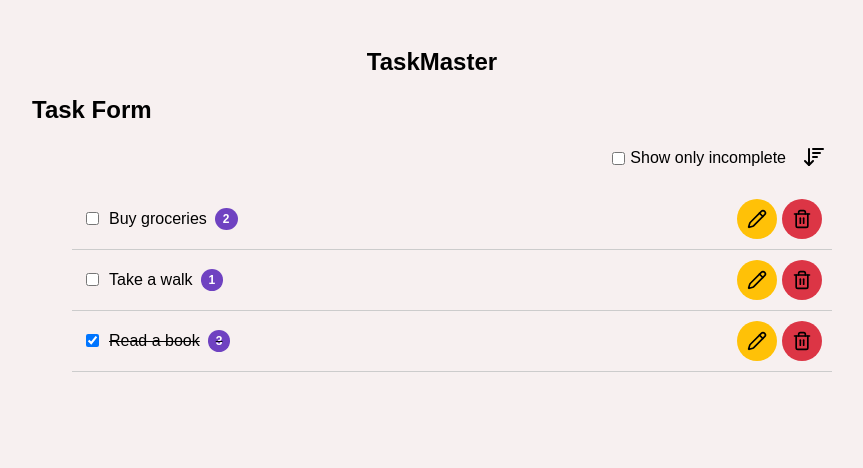
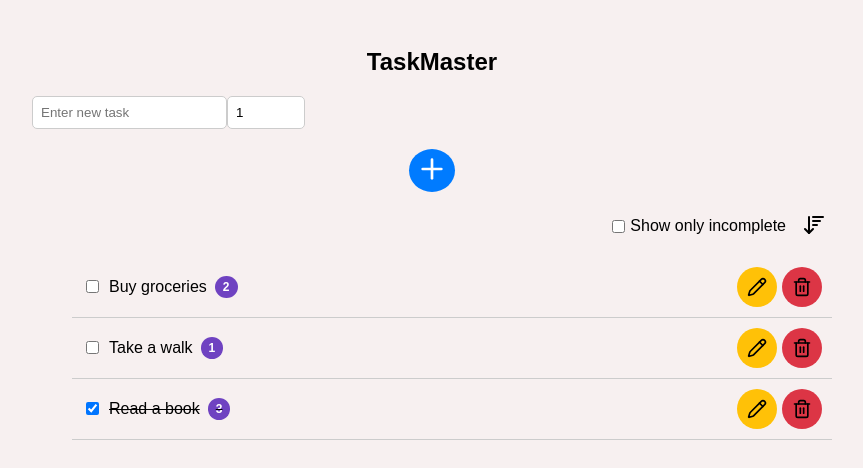
Before and after one commit to GlynWDavies-2022/task-master, a React (Vite) app: page / in a window 1280 px wide. Shown: the top 468 px of the page, without its empty margins (208-1071 px from the left). Built offline with nearby package versions, Linux system fonts and the light colour scheme.

Commit message:
Completed TaskForm component.

```diff
--- a/src/App.jsx
+++ b/src/App.jsx
@@ -30,6 +30,11 @@ function App() {
 
     const [showOnlyIncomplete, setShowOnlyIncomplete] = useState(false);
 
+    const addTask = (newTask) => {
+        const updatedTasks = [...tasks, newTask];
+        setTasks(updatedTasks);
+    };
+
     const sortTasks = () => {
         const sortedTasks = [...tasks].sort((a, b) => a.priority - b.priority);
         setTasks(sortedTasks);
@@ -44,7 +49,7 @@ function App() {
                 padding: '20px',
             }}>
             <h2 style={{ textAlign: 'center' }}>TaskMaster</h2>
-            <TaskForm />
+            <TaskForm addTask={addTask} />
             <TaskControls
                 showOnlyIncomplete={showOnlyIncomplete}
                 setShowOnlyIncomplete={setShowOnlyIncomplete}
--- a/src/components/TaskForm.jsx
+++ b/src/components/TaskForm.jsx
@@ -1,8 +1,71 @@
-const TaskForm = () => {
+import { useState } from 'react';
+
+import { Plus } from 'lucide-react';
+
+const TaskForm = ({ addTask }) => {
+    const [newTask, setNewTask] = useState('');
+    const [newPriority, setNewPriority] = useState(1);
+
+    const inputStyle = {
+        border: '1px solid #ccc',
+        borderRadius: '5px',
+        padding: '8px',
+    };
+
+    const handleSubmit = () => {
+        // Check that the input isn't just whitespace
+        if (newTask.trim()) {
+            // Call the addTask function we got from App
+            // Pass a new task object to it
+            addTask({
+                id: Date.now(),
+                text: newTask,
+                priority: newPriority,
+                done: false,
+            });
+            // Clear the input fields after submission
+            setNewTask('');
+            setNewPriority(1);
+        }
+    };
+
     return (
-        <div>
-            <h2>Task Form</h2>
-        </div>
+        <>
+            <div>
+                <div style={{ display: 'flex', gap: '10px' }}>
+                    <div>
+                        <input
+                            type='text'
+                            placeholder='Enter new task'
+                            value={newTask}
+                            onChange={(e) => setNewTask(e.target.value)}
+                            style={{ ...inputStyle, flexGrow: 1 }}
+                        />
+                        <input
+                            type='number'
+                            min='1'
+                            value={newPriority}
+                            onChange={(e) => setNewPriority(Number(e.target.value))}
+                            style={{ ...inputStyle, width: '3.75rem' }}
+                        />
+                    </div>
+                </div>
+            </div>
+            <button
+                onClick={handleSubmit}
+                style={{
+                    backgroundColor: '#007bff',
+                    border: 'none',
+                    borderRadius: '50%',
+                    color: 'white',
+                    cursor: 'pointer',
+                    display: 'block',
+                    margin: '20px auto 0',
+                    padding: '4px 7px',
+                }}>
+                <Plus size={32} />
+            </button>
+        </>
     );
 };
 
```
